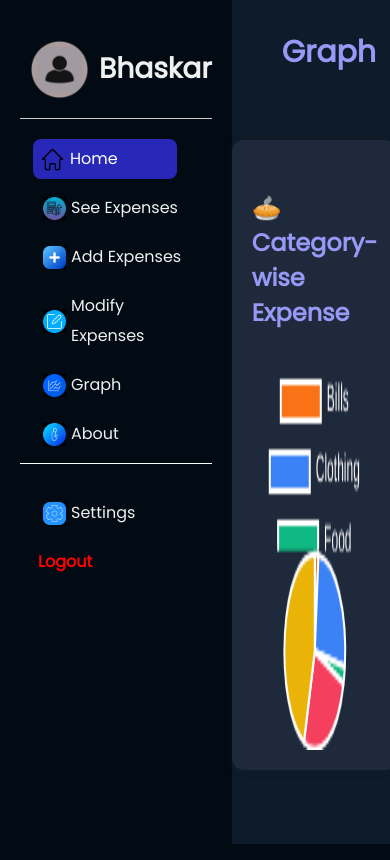
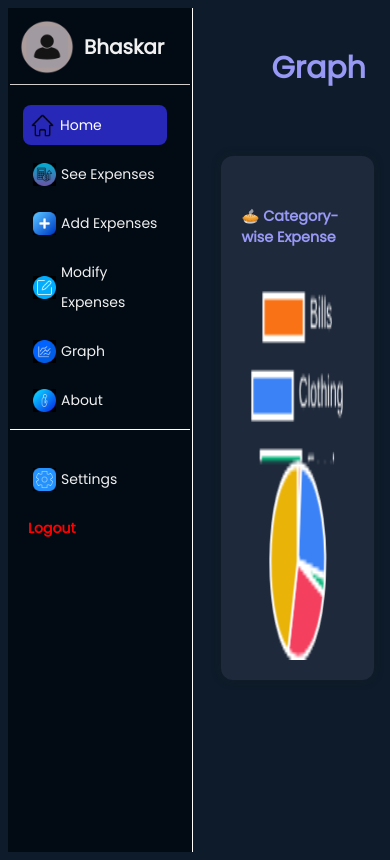
Before and after one commit to bhaskarbaroi/Python-EXP-TRC, a Flask app: page /graph in a window 390 px wide. Run offline with Flask 3, Linux system fonts and the light colour scheme; a user stored in the database is signed in; data comes from the database, SQL or seed files in the repository.

Commit message:
Intial commit

```diff
--- a/templates/base.html
+++ b/templates/base.html
@@ -1,6 +1,9 @@
 <!DOCTYPE html>
 <html>
 <head>
+    <meta charset="UTF-8">
+  <meta name="viewport" content="width=device-width, initial-scale=1.0">
+
   <title>{% block title %}Expense Tracker{% endblock %}</title>
   <!-- <link rel="stylesheet" href="https://cdn.jsdelivr.net/npm/bootstrap-icons@1.10.5/font/bootstrap-icons.css"> -->
    <link  href="https://fonts.googleapis.com/css2?family=Poppins&display=swap" rel="stylesheet">
@@ -124,6 +127,45 @@
          color: transparent;
             background-clip: text;
         }
+@media screen and (max-width:768px){
+ body{
+  font-size: 16px;
+  padding: 8px;
+ }
+ /* Default (desktop styles) */
+
+}
+@media screen and (max-width:768px){
+
+ aside{
+  width: 180px;
+  /* font-size: 1.1rem; */
+  font-size: small;
+  padding: 2px;
+  margin: 0;
+ }
+ aside img{
+  width: 30%;
+}
+aside a{
+   font-size: 14px;
+
+ }
+aside h3{
+   font-size: 20px;
+}
+main{
+  margin: 0;
+  padding: 8px;
+}
+
+}
+main{
+  margin-left: 20px;
+}
+
+
+
   </style>
 </head>
 <body style="background-color: {{ bg_color }};" >
--- a/templates/graph.html
+++ b/templates/graph.html
@@ -43,6 +43,21 @@
       width: 100% !important;
       height: 400px !important;
     }
+    @media  screen and (max-width:700px) {
+      .chart-container{
+        max-width: 100%;
+        width: 100%;
+        font-size: 0.9rem;
+        /* height: 50vh; */
+      }
+      canvas {
+
+        font-size: 0.8rem;
+      }
+      h2{
+ font-size: 0.9rem;
+      }
+    }
   </style>
 </head>
 <body>
```
Also changed, not shown: templates/expenses.html (+59 -33 lines), templates/home.html (+7 -2 lines).
